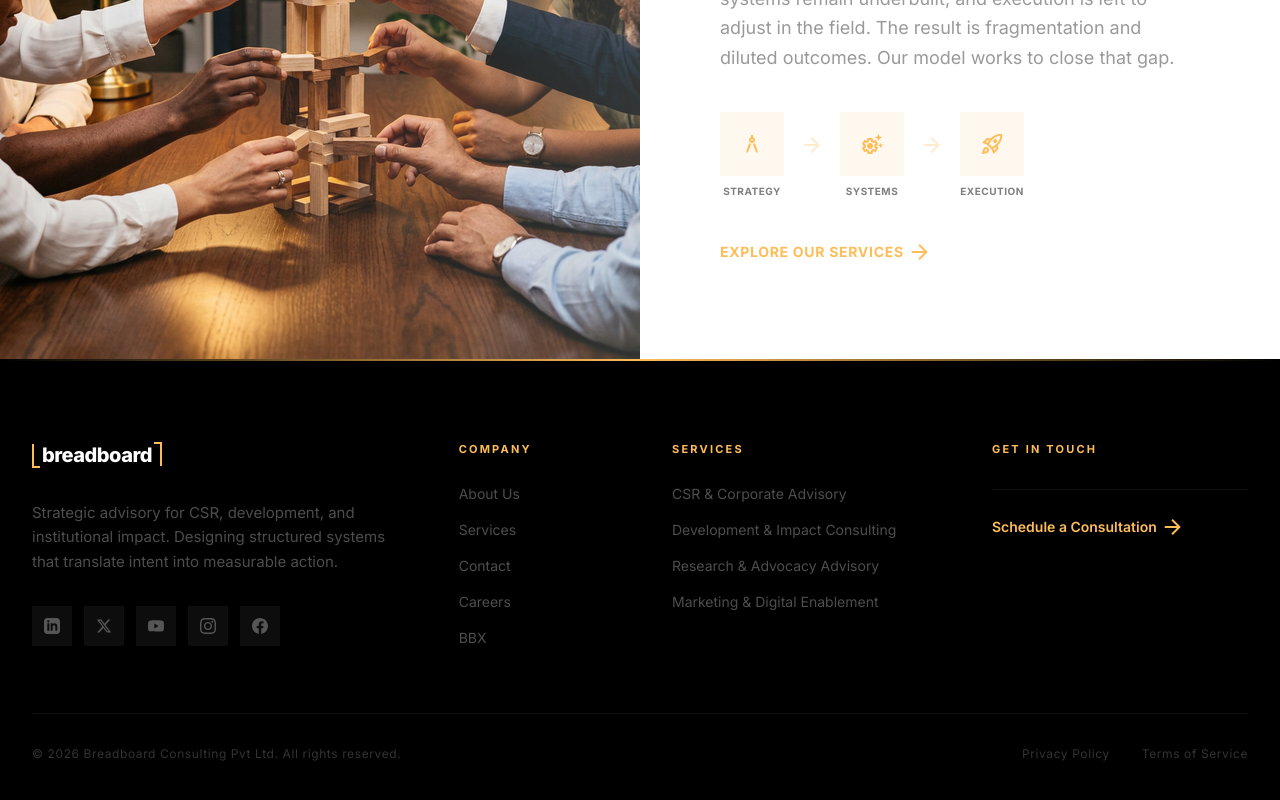
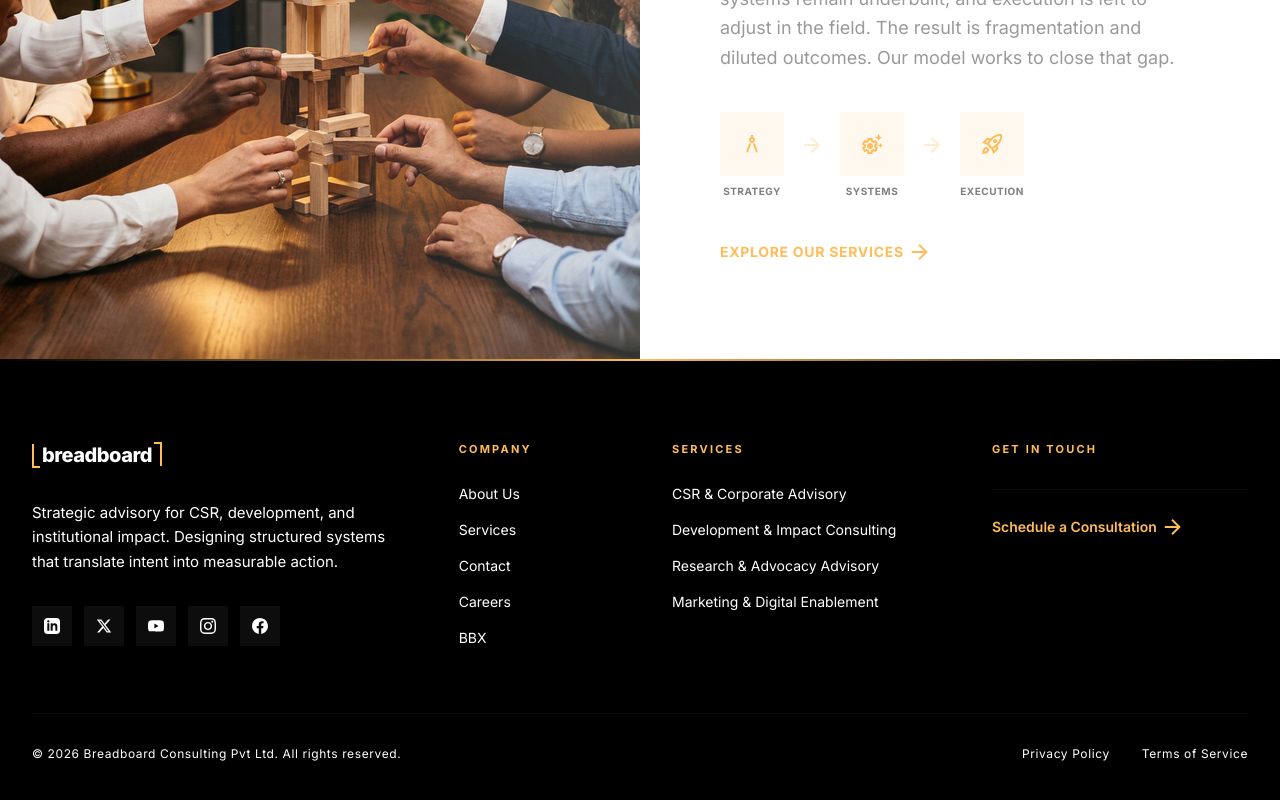
Before and after one commit to asherevolved/breadboard, a React (Vite) app in the folder breadboard-app/: page / in a window 1280 px wide. Shown: the part 4480-5280 px from the top of the page. Built offline with nearby package versions, Linux system fonts and the light colour scheme.

Commit message:
style(footer): change text color from grey to white

```diff
--- a/breadboard-app/src/components/Footer.jsx
+++ b/breadboard-app/src/components/Footer.jsx
@@ -19,7 +19,7 @@ export default function Footer() {
                                 <span className="border-r-[2px] border-t-[2px] border-primary h-6 w-2 ml-0.5 relative bottom-[1px] inline-block"></span>
                             </div>
                         </Link>
-                        <p className="text-[15px] text-white/30 leading-relaxed max-w-sm mb-8">
+                        <p className="text-[15px] text-white leading-relaxed max-w-sm mb-8">
                             Strategic advisory for CSR, development, and institutional impact. Designing structured systems that translate intent into measurable action.
                         </p>
                         {/* Social */}
@@ -34,7 +34,7 @@ export default function Footer() {
                                 <a
                                     key={name}
                                     href="#"
-                                    className="w-10 h-10 bg-white/5 hover:bg-primary hover:text-black flex items-center justify-center transition-all duration-300 text-white/30"
+                                    className="w-10 h-10 bg-white/5 hover:bg-primary hover:text-black flex items-center justify-center transition-all duration-300 text-white"
                                     aria-label={name}
                                 >
                                     {icon}
@@ -54,7 +54,7 @@ export default function Footer() {
                                 { to: '/career', label: 'Careers' },
                                 { to: '/bbx', label: 'BBX' },
                             ].map(({ to, label }) => (
-                                <li key={label}><Link to={to} className="text-sm text-white/30 hover:text-primary transition-colors duration-300">{label}</Link></li>
+                                <li key={label}><Link to={to} className="text-sm text-white hover:text-primary transition-colors duration-300">{label}</Link></li>
                             ))}
                         </ul>
                     </div>
@@ -69,7 +69,7 @@ export default function Footer() {
                                 'Research & Advocacy Advisory',
                                 'Marketing & Digital Enablement',
                             ].map((s) => (
-                                <li key={s}><Link to="/services" className="text-sm text-white/30 hover:text-primary transition-colors duration-300">{s}</Link></li>
+                                <li key={s}><Link to="/services" className="text-sm text-white hover:text-primary transition-colors duration-300">{s}</Link></li>
                             ))}
                         </ul>
                     </div>
@@ -93,10 +93,10 @@ export default function Footer() {
 
                 {/* Bottom */}
                 <div className="border-t border-white/5 pt-8 flex flex-col md:flex-row justify-between items-center">
-                    <p className="text-xs text-white/20 tracking-wider">© {year} Breadboard Consulting Pvt Ltd. All rights reserved.</p>
+                    <p className="text-xs text-white tracking-wider">© {year} Breadboard Consulting Pvt Ltd. All rights reserved.</p>
                     <div className="flex gap-8 mt-4 md:mt-0">
-                        <a href="#" className="text-xs text-white/20 hover:text-white/50 transition-colors tracking-wider">Privacy Policy</a>
-                        <a href="#" className="text-xs text-white/20 hover:text-white/50 transition-colors tracking-wider">Terms of Service</a>
+                        <a href="#" className="text-xs text-white hover:text-white/50 transition-colors tracking-wider">Privacy Policy</a>
+                        <a href="#" className="text-xs text-white hover:text-white/50 transition-colors tracking-wider">Terms of Service</a>
                     </div>
                 </div>
             </div>
```
